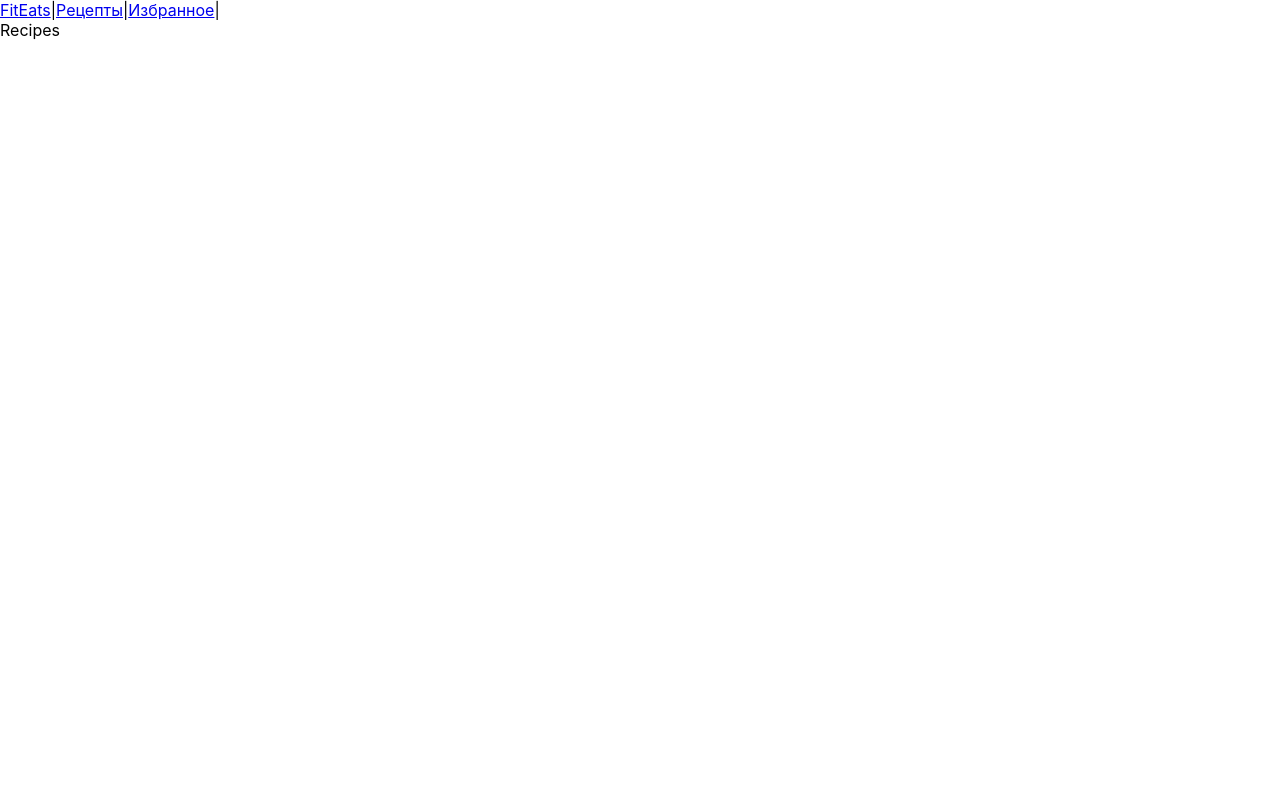
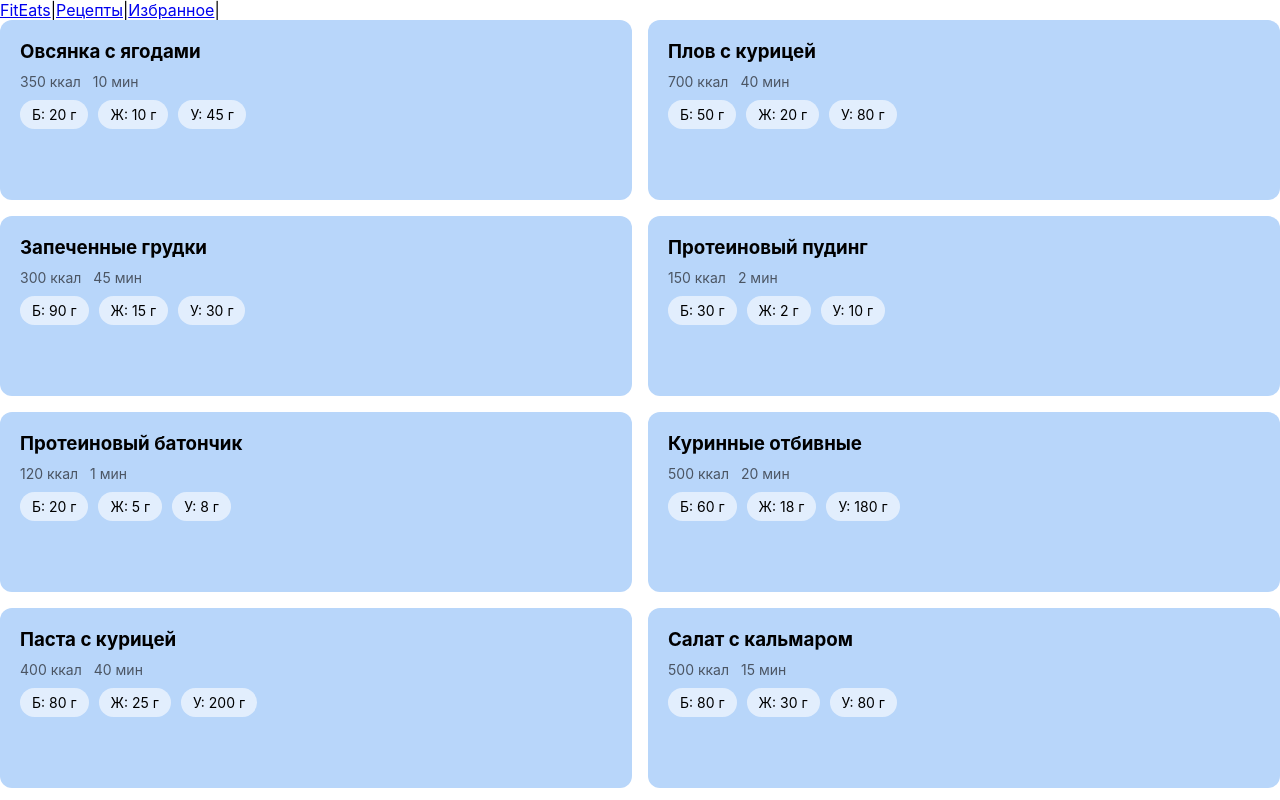
Before and after one commit to Ruskapo/fiteats, a React (Create React App) app: page /recipes in a window 1280 px wide. Built offline with nearby package versions, Linux system fonts and the light colour scheme.

Commit message:
feat: render recipes list with nutrition info

```diff
--- a/src/components/Card/Card.jsx
+++ b/src/components/Card/Card.jsx
@@ -1,11 +1,18 @@
-import React from "react";
-
 import styles from "./Card.module.scss";
 
-const Card = ({ title }) => {
+const Card = ({ title, calories, protein, fat, carbs, time }) => {
   return (
     <div className={styles.card}>
       <h3 className={styles.title}>{title}</h3>
+      <div className={styles.meta}>
+        <span>{calories} ккал </span>
+        <span> {time} мин </span>
+      </div>
+      <div className={styles.macros}>
+        <span className={styles.badge}>Б: {protein} г</span>
+        <span className={styles.badge}>Ж: {fat} г</span>
+        <span className={styles.badge}>У: {carbs} г</span>
+      </div>
     </div>
   );
 };
--- a/src/components/Card/Card.module.scss
+++ b/src/components/Card/Card.module.scss
@@ -1,9 +1,37 @@
 .card {
-    background: #cfd4da;
+    min-height: 140px;
+    background: #b8d6fa;
     border-radius: 12px;
     padding: 20px;
+    display: flex;
+    flex-direction: column;
+    gap: 10px;
+
 }
 
 .title {
     margin: 0;
 }
+
+.meta {
+    display: flex;
+    gap: 12px;
+    color: #4b5563;
+    font-size: 14px;
+
+
+}
+
+.macros {
+    display: flex;
+    gap: 10px;
+    flex-wrap: wrap;
+}
+
+.badge {
+   background: rgba(255, 255, 255, 0.6);
+   padding: 6px 12px;
+   border-radius: 999px;
+   font-size: 14px;
+
+}
--- a/src/data/recipes.js
+++ b/src/data/recipes.js
@@ -0,0 +1,83 @@
+const snowRecipes = [
+  {
+    id: 1,
+    title: "Овсянка с ягодами",
+    calories: 350,
+    protein: "20",
+    fat: "10",
+    time: "10",
+    carbs: "45",
+    image: "",
+  },
+  {
+    id: 2,
+    title: "Плов с курицей",
+    calories: 700,
+    protein: "50",
+    fat: "20",
+    time: "40",
+    carbs: "80",
+    image: "",
+  },
+  {
+    id: 3,
+    title: "Запеченные грудки",
+    calories: 300,
+    protein: "90",
+    fat: "15",
+    time: "45",
+    carbs: "30",
+    image: "",
+  },
+  {
+    id: 4,
+    title: "Протеиновый пудинг",
+    calories: 150,
+    protein: "30",
+    fat: "2",
+    time: "2",
+    carbs: "10",
+    image: "",
+  },
+  {
+    id: 5,
+    title: "Протеиновый батончик",
+    calories: 120,
+    protein: "20",
+    fat: "5",
+    time: "1",
+    carbs: "8",
+    image: "",
+  },
+  {
+    id: 6,
+    title: "Куринные отбивные",
+    calories: 500,
+    protein: "60",
+    fat: "18",
+    time: "20",
+    carbs: "180",
+    image: "",
+  },
+  {
+    id: 7,
+    title: "Паста с курицей",
+    calories: 400,
+    protein: "80",
+    fat: "25",
+    time: "40",
+    carbs: "200",
+    image: "",
+  },
+  {
+    id: 8,
+    title: "Салат с кальмаром",
+    calories: 500,
+    protein: "80",
+    fat: "30",
+    time: "15",
+    carbs: "80",
+    image: "",
+  },
+];
+export default snowRecipes;
--- a/src/pages/Recipes/Recipes.jsx
+++ b/src/pages/Recipes/Recipes.jsx
@@ -1,10 +1,24 @@
-import React from 'react'
+import React from "react";
+import recipes from "../../data/recipes";
+import Card from "../../components/Card/Card";
+import styles from "./Recipes.module.scss";
 
 const Recipes = () => {
   return (
-    <div>Recipes</div>
-  )
-}
-
+    <div className={styles.container}>
+      {recipes.map((recipe) => (
+        <Card
+          key={recipe.id}
+          title={recipe.title}
+          calories={recipe.calories}
+          protein={recipe.protein}
+          fat={recipe.fat}
+          time={recipe.time}
+          carbs={recipe.carbs}
+        />
+      ))}
+    </div>
+  );
+};
 
 export default Recipes;
--- a/src/pages/Recipes/Recipes.module.scss
+++ b/src/pages/Recipes/Recipes.module.scss
@@ -0,0 +1,11 @@
+.container {
+  display: grid;
+  grid-template-columns: repeat(2, 1fr);
+  gap: 16px;
+}
+
+@media (max-width: 900px) {
+  .container {
+    grid-template-columns: 1fr;
+  }
+}
```
